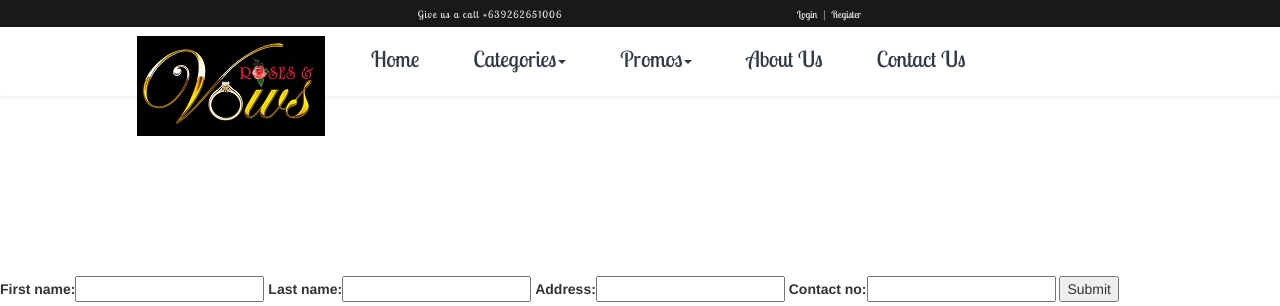
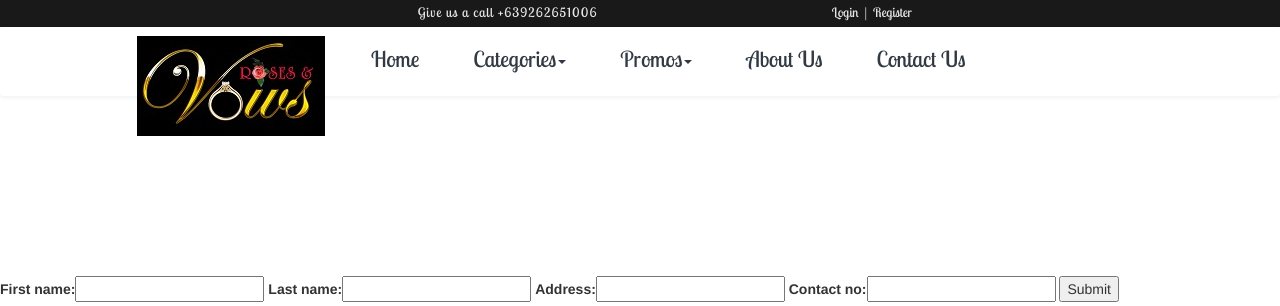
Before and after one commit to lovelypacz/RosesAndVows, a Django app: template templates/edit_profile.html in a window 1280 px wide. Shown: the top 306 px of the page. Run offline with Django 3.2, Linux system fonts and the light colour scheme; the template is opened without the code that fills it: values that come from a table or form of the project are taken from there, others are empty; some libraries are stand-ins or nearby versions; some web fonts are replaced.

Commit message:
Change font size for navbar

```diff
--- a/static/navbar/mystyle.css
+++ b/static/navbar/mystyle.css
@@ -53,7 +53,7 @@
     display: inline-block;
     letter-spacing: 1px;
     font-family: 'Lobster Two', serif;
-    font-size: 10px;
+    font-size: 13px;
     color: #E7E7E7;
     margin-bottom: 0;
     padding-left: 18%;
@@ -67,7 +67,7 @@
     list-style-type: none;
     display: inline-block;
     font-family: 'Lobster Two', cursive;
-    font-size: 10px;
+    font-size: 13px;
     color: #E7E7E7;
     margin-bottom: 0;
     padding-left: 18%;
```
